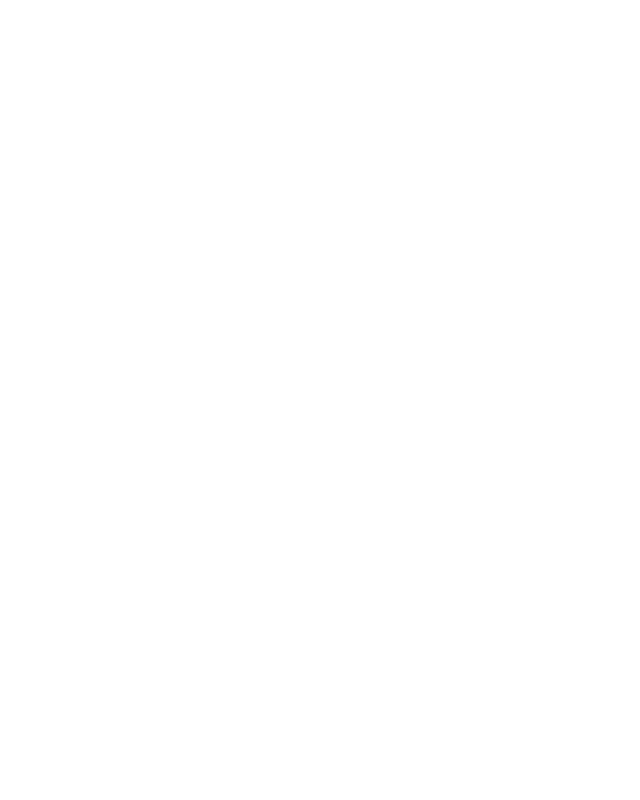
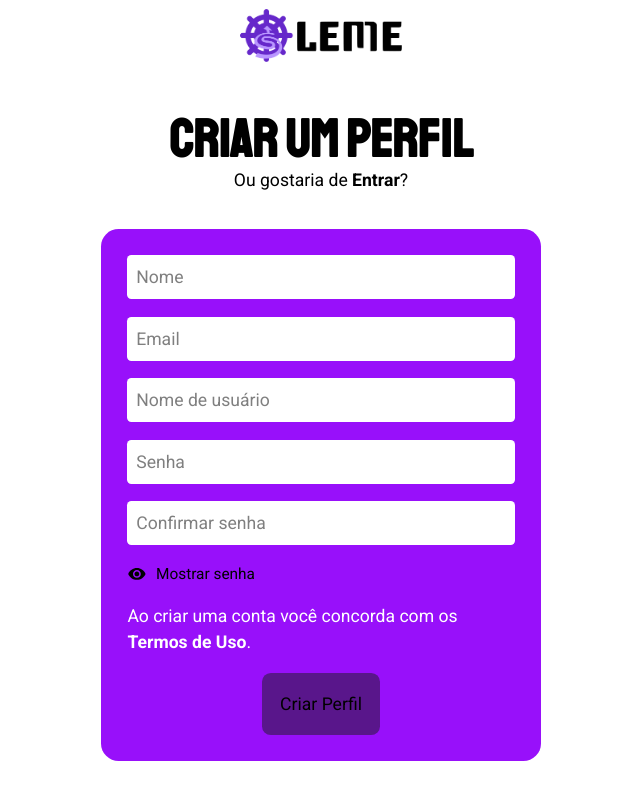
Before and after one commit to gsleme/website, a React (Vite) app: page /criar-perfil in a window 1280 px wide. Before the commit this address had no page. Shown: the top 800 px of the page, without its empty margins (319-959 px from the left). Built offline with nearby package versions, Linux system fonts and the light colour scheme.

Commit message:
:construction: feat: adiciona login e cadastro
Construção inicial de páginas login e cadastro, ajustes menores em estrutura de landing page, header e main.tsx, atualização de estilização em camadas.

```diff
--- a/src/components/Header/Header.tsx
+++ b/src/components/Header/Header.tsx
@@ -11,7 +11,7 @@ function Header ({ visivel }: { visivel: boolean }) {
   const [menu, setMenu] = useState(false)
   const locationLP = location.pathname == '/'
   const locationEntrar = location.pathname == '/entrar'
-  const locationCadastrar = location.pathname == '/cadastrar'
+  const locationCadastrar = location.pathname == '/criar-perfil'
 
   const switchState = (state: string) => {
     if (state == 'buscar') {
@@ -35,7 +35,7 @@ function Header ({ visivel }: { visivel: boolean }) {
     return (
       <header className='flex justify-center items-center py-2 z-2 w-screen bg-white'>
         <Link to='/'>
-          <img src={logo} alt='Logomarca da Leme' className='h-14' />
+          <img src={logo} alt='Logomarca da Leme' className='h-12' />
         </Link>
 
         <div
@@ -50,7 +50,7 @@ function Header ({ visivel }: { visivel: boolean }) {
             <Link to='/entrar' className='botao-sm'>
               Entrar
             </Link>
-            <Link to='/cadastrar' className='botao-sm'>
+            <Link to='/criar-perfil' className='botao-sm'>
               Cadastrar
             </Link>
           </nav>
--- a/src/index.css
+++ b/src/index.css
@@ -27,7 +27,7 @@
   }
 
   main {
-    @apply px-6 min-h-[98vh] max-w-250;
+    @apply flex flex-col items-center px-6 min-h-[98vh] w-full max-w-250;
   }
 }
 
@@ -60,8 +60,17 @@
     @apply p-4 bg-purple-900 rounded-lg cursor-pointer transition-all duration-300 ease-linear hover:bg-purple-200;
   }
 
-  .entry {
-    @apply p-3 bg-white rounded focus:outline-none;
+  .formulario {
+    @apply flex flex-col gap-4 items-center p-6 rounded-t-2xl w-full max-w-100;
+
+    fieldset {
+      @apply flex flex-col gap-4 w-full;
+
+      input,
+      textarea {
+        @apply p-2 bg-white rounded focus:outline-none;
+      }
+    }
   }
 
   .seta-redirect {
--- a/src/main.tsx
+++ b/src/main.tsx
@@ -25,15 +25,15 @@ const router = createBrowserRouter([
     element: <App/>,
     errorElement: <ErrorPage/>,
     children: [
-      { path: '/cadastrar', element: <Cadastro/> },
+      { path: '/criar-perfil', element: <Cadastro/> },
       { path: '/contato', element: <Contato/> },
       { path: '/perguntas-frequentes', element: <Faq/> },
       { path: '/dashboard', element: <Home/> },
       { path: '/', element: <LandingPage/> },
       { path: '/entrar', element: <Login/> },
-      { path: '/trilhas/:trilha/:modulo', element: <Modulo/> },
       { path: '/sobre-nos', element: <Sobre/> },
-      { path: '/trilhas', element: <Trilhas/> }
+      { path: '/trilhas', element: <Trilhas/> },
+      { path: '/trilhas/:trilha/:modulo', element: <Modulo/> }
     ]
   }
 ])
--- a/src/routes/Cadastro/index.tsx
+++ b/src/routes/Cadastro/index.tsx
@@ -1,7 +1,61 @@
-function Cadastro() {
+import { useState } from 'react'
+import { IoMdEye, IoMdEyeOff } from 'react-icons/io'
+import { Link } from 'react-router-dom'
+
+function Cadastro () {
+  const [mostrar, setMostrar] = useState(false)
+
   return (
-    <main>
-
+    <main className='pt-10 gap-8'>
+      <div className='text-center'>
+        <h1 className='titulo-1 text-5xl'>Criar um Perfil</h1>
+        <p>
+          Ou gostaria de{' '}
+          <Link to='/entrar' className='font-bold'>
+            Entrar
+          </Link>
+          ?
+        </p>
+      </div>
+      <form
+        onSubmit={() => {}}
+        className='formulario rounded-2xl bg-purple-600'
+      >
+        <fieldset>
+          <input type='text' id='nome' placeholder='Nome' />
+          <input type='email' id='email' placeholder='Email' />
+          <input type='text' id='username' placeholder='Nome de usuário' />
+          <input
+            type={mostrar ? 'text' : 'password'}
+            id='senha'
+            placeholder='Senha'
+          />
+          <input
+            type={mostrar ? 'text' : 'password'}
+            id='confirmarSenha'
+            placeholder='Confirmar senha'
+          />
+          <button
+            onClick={() => (mostrar ? setMostrar(false) : setMostrar(true))}
+            className='flex items-center gap-2 text-sm cursor-pointer hover:font-bold'
+          >
+            {mostrar ? (
+              <IoMdEyeOff className='text-lg' />
+            ) : (
+              <IoMdEye className='text-lg' />
+            )}
+            Mostrar senha
+          </button>
+        </fieldset>
+        <p className='text-white'>
+          Ao criar uma conta você concorda com os{' '}
+          <Link to='/' className='font-bold'>
+            Termos de Uso
+          </Link>
+          .
+        </p>
+        <button className='botao-md'>Criar Perfil</button>
+      </form>
     </main>
   )
 }
--- a/src/routes/LandingPage/index.tsx
+++ b/src/routes/LandingPage/index.tsx
@@ -75,7 +75,7 @@ function LandingPage () {
   }, [ref1Visivel, ref2Visivel, setVisivel])
 
   return (
-    <main className='gap-8'>
+    <main>
       <section className='lp-section px-4 justify-between py-12'>
         <div className='flex flex-col items-center'>
           <h1 className='titulo-1 text-5xl text-center max-w-120 leading-14'>
@@ -86,7 +86,7 @@ function LandingPage () {
           </span>
         </div>
         <button
-          onClick={() => navigate('/cadastrar')}
+          onClick={() => navigate('/criar-perfil')}
           ref={ref1}
           className='botao-md'
         >
@@ -127,7 +127,7 @@ function LandingPage () {
         </div>
         {/* <ul>
           <li>
-            <Link to='/cadastrar'>
+            <Link to='/criar-perfil'>
               <h3>Detalhe 1</h3>
               <img src='' alt='' />
               <p>
@@ -137,7 +137,7 @@ function LandingPage () {
             </Link>
           </li>
           <li>
-            <Link to='/cadastrar'>
+            <Link to='/criar-perfil'>
               <h3>Detalhe 2</h3>
               <img src='' alt='' />
               <p>
@@ -147,7 +147,7 @@ function LandingPage () {
             </Link>
           </li>
           <li>
-            <Link to='/cadastrar'>
+            <Link to='/criar-perfil'>
               <h3>Detalhe 3</h3>
               <img src='' alt='' />
               <p>
@@ -258,34 +258,26 @@ function LandingPage () {
         </div>
         <form
           onSubmit={() => setContato(true)}
-          className='flex flex-col gap-4 items-center p-8 rounded-t-2xl bg-purple-800 w-full max-w-80 fim-convexo'
+          className='formulario bg-purple-800 w-full max-w-80 fim-convexo'
         >
-          <fieldset className='flex flex-col gap-4 w-full'>
+          <fieldset>
             <input
-              className='entry'
               type='text'
-              name=''
-              id=''
+              id='idNome'
               placeholder='Seu nome'
             />
             <input
-              className='entry'
               type='text'
-              name=''
-              id=''
+              id='idEmail'
               placeholder='Seu email'
             />
             <input
-              className='entry'
               type='text'
-              name=''
-              id=''
+              id='idAssunto'
               placeholder='Assunto'
             />
             <textarea
-              className='entry'
-              name=''
-              id=''
+              id='idMensagem'
               placeholder='Do que precisa?'
             ></textarea>
           </fieldset>
@@ -300,7 +292,7 @@ function LandingPage () {
         <img src={logo} alt='Logomarca da Leme' className='h-20' />
         <p className='text-center text-xl'>Você no comando da sua carreira</p>
         <button
-          onClick={() => navigate('/cadastrar')}
+          onClick={() => navigate('/criar-perfil')}
           ref={ref2}
           className='botao-md'
         >
@@ -336,8 +328,8 @@ function LandingPage () {
                 <Link className='botao-sm' to='/entrar'>
                   Entrar
                 </Link>
-                <Link className='botao-sm' to='/cadastrar'>
-                  Cadastrar
+                <Link className='botao-sm' to='/criar-perfil'>
+                  Criar Perfil
                 </Link>
               </div>
             </div>
--- a/src/routes/Login/index.tsx
+++ b/src/routes/Login/index.tsx
@@ -1,7 +1,48 @@
-function Login() {
+import { useState } from 'react'
+import { IoMdEye, IoMdEyeOff } from 'react-icons/io'
+import { Link } from 'react-router-dom'
+
+function Login () {
+  const [mostrar, setMostrar] = useState(false)
+
   return (
-    <main>
-
+    <main className='pt-10 gap-8'>
+      <div className='text-center'>
+        <h1 className='titulo-1 text-5xl'>Entrar</h1>
+        <p>
+          Ou gostaria de{' '}
+          <Link to='/criar-perfil' className='font-bold'>
+            Criar um perfil
+          </Link>
+          ?
+        </p>
+      </div>
+      <form
+        onSubmit={() => {}}
+        className='formulario rounded-2xl bg-purple-400'
+      >
+        <fieldset>
+          <input type='email' id='email' placeholder='Email' />
+          <input
+            type={mostrar ? 'text' : 'password'}
+            id='senha'
+            placeholder='Senha'
+            className='w-full'
+          />
+          <button
+            onClick={() => (mostrar ? setMostrar(false) : setMostrar(true))}
+            className='flex items-center gap-2 text-sm cursor-pointer hover:font-bold'
+          >
+            {mostrar ? (
+              <IoMdEyeOff className='text-lg' />
+            ) : (
+              <IoMdEye className='text-lg' />
+            )}
+            Mostrar senha
+          </button>
+        </fieldset>
+        <button type='submit' className='botao-md'>Entrar</button>
+      </form>
     </main>
   )
 }
```
